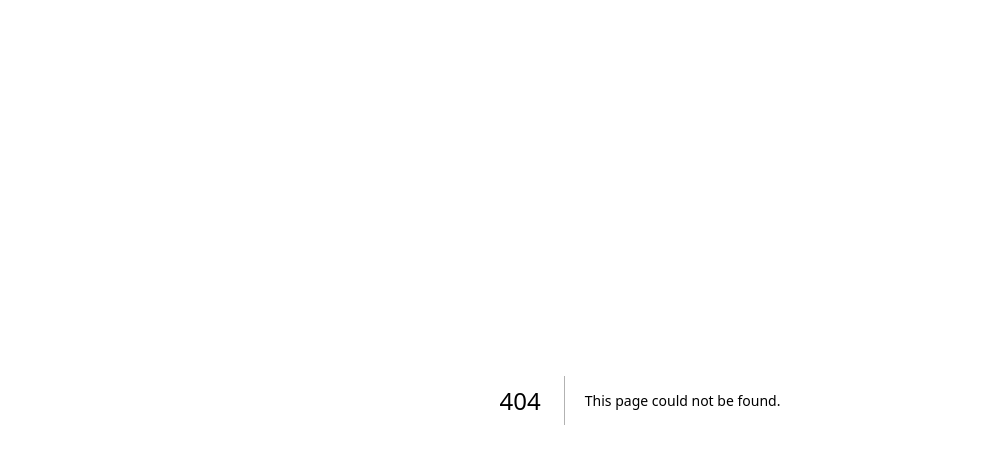
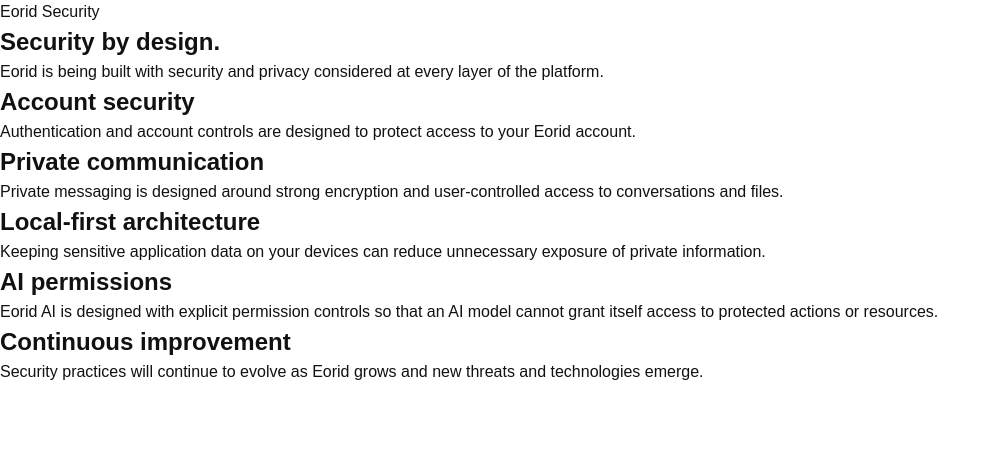
Before and after one commit to emptylessmind/Eorid-website, a Next.js app: page /security in a window 1280 px wide. Before the commit this address had no page. Shown: the top 464 px of the page, without its empty margins (0-1000 px from the left). Built offline with nearby package versions, Linux system fonts and the light colour scheme.

Commit message:
Add SecurityPage component with security details
This page outlines the security features and principles of Eorid, including account security, private communication, and AI permissions.

```diff
--- /dev/null
+++ b/src/app/security/page.tsx
@@ -0,0 +1,47 @@
+export default function SecurityPage() {
+  return (
+    <main>
+      <section>
+        <p>Eorid Security</p>
+
+        <h1>Security by design.</h1>
+
+        <p>
+          Eorid is being built with security and privacy considered at
+          every layer of the platform.
+        </p>
+
+        <h2>Account security</h2>
+        <p>
+          Authentication and account controls are designed to protect
+          access to your Eorid account.
+        </p>
+
+        <h2>Private communication</h2>
+        <p>
+          Private messaging is designed around strong encryption and
+          user-controlled access to conversations and files.
+        </p>
+
+        <h2>Local-first architecture</h2>
+        <p>
+          Keeping sensitive application data on your devices can reduce
+          unnecessary exposure of private information.
+        </p>
+
+        <h2>AI permissions</h2>
+        <p>
+          Eorid AI is designed with explicit permission controls so that
+          an AI model cannot grant itself access to protected actions or
+          resources.
+        </p>
+
+        <h2>Continuous improvement</h2>
+        <p>
+          Security practices will continue to evolve as Eorid grows and
+          new threats and technologies emerge.
+        </p>
+      </section>
+    </main>
+  );
+}
```
